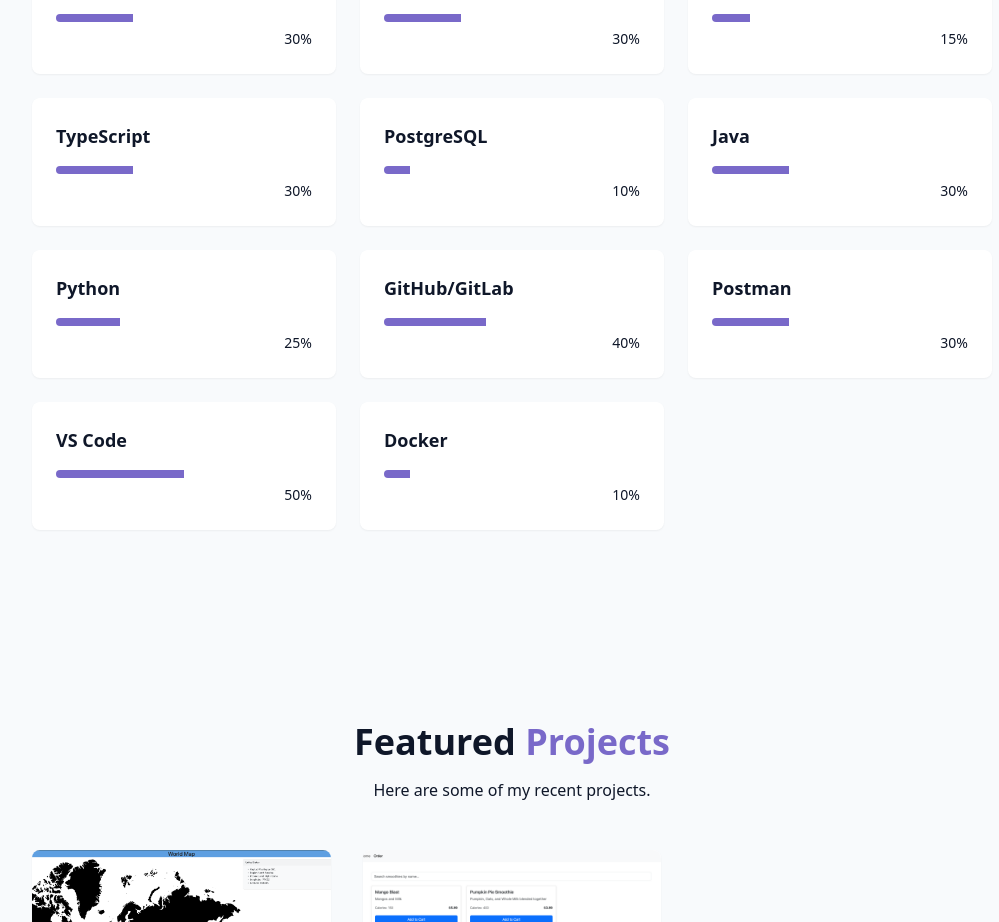
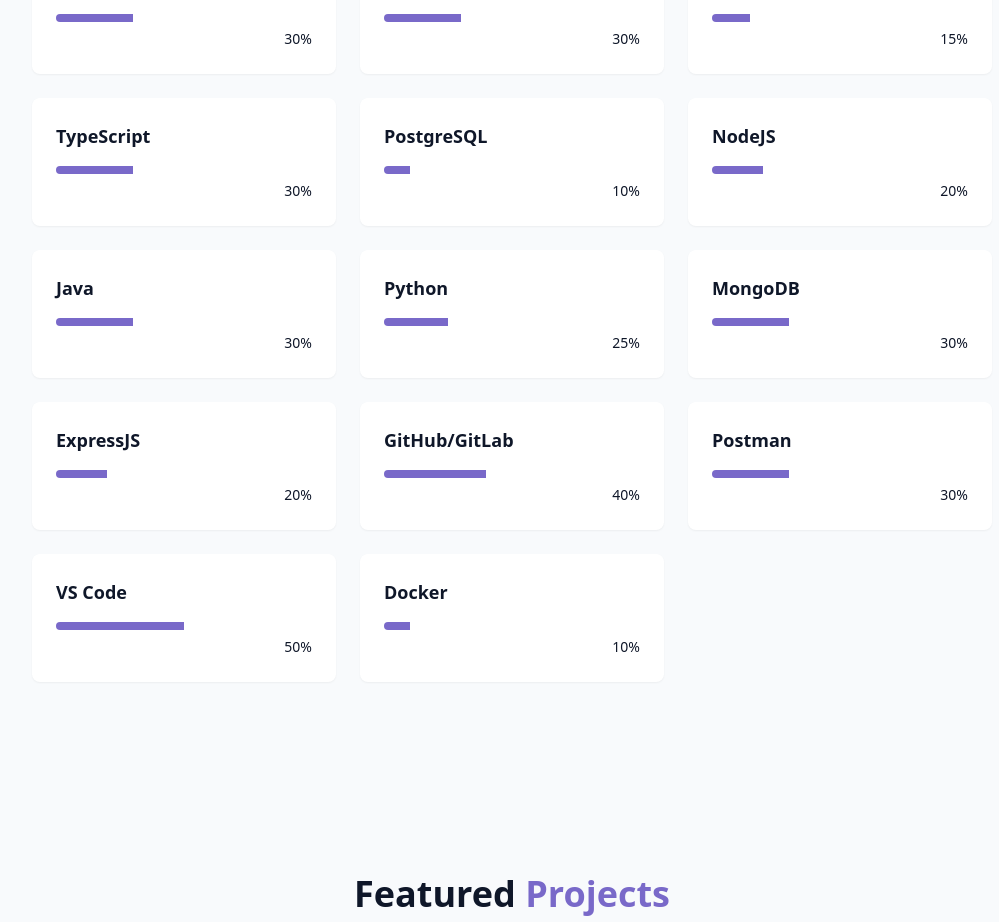
Before and after one commit to trisilver25/Portfolio, a React (Vite) app in the folder tsmith/: page / in a window 1280 px wide. Shown: the part 1880-2802 px from the top of the page, without its empty margins (128-1127 px from the left). Built offline with nearby package versions, Linux system fonts and the light colour scheme.

Commit message:
-Updated skills

```diff
--- a/tsmith/src/components/SkillsSection.tsx
+++ b/tsmith/src/components/SkillsSection.tsx
@@ -10,8 +10,11 @@
 
   // Backend
   { name: "PostgreSQL", level: 10, category: "backend" },
+  { name: "NodeJS", level: 20, category: "backend" },
   { name: "Java", level: 30, category: "backend" },
   { name: "Python", level: 25, category: "backend" },
+  { name: "MongoDB", level: 30, category: "backend" },
+  { name: "ExpressJS", level: 20, category: "backend" },
 
   // Tools
   { name: "GitHub/GitLab", level: 40, category: "tools" },
```
